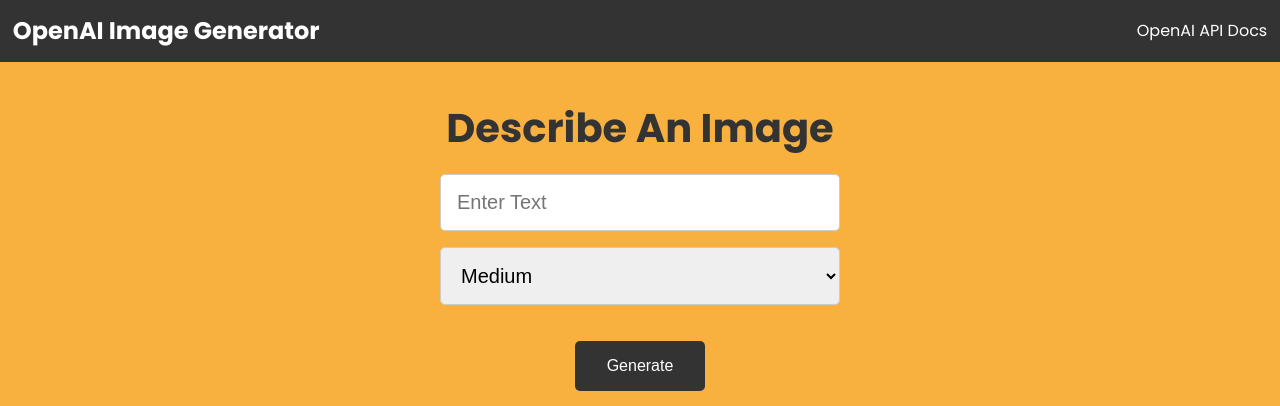
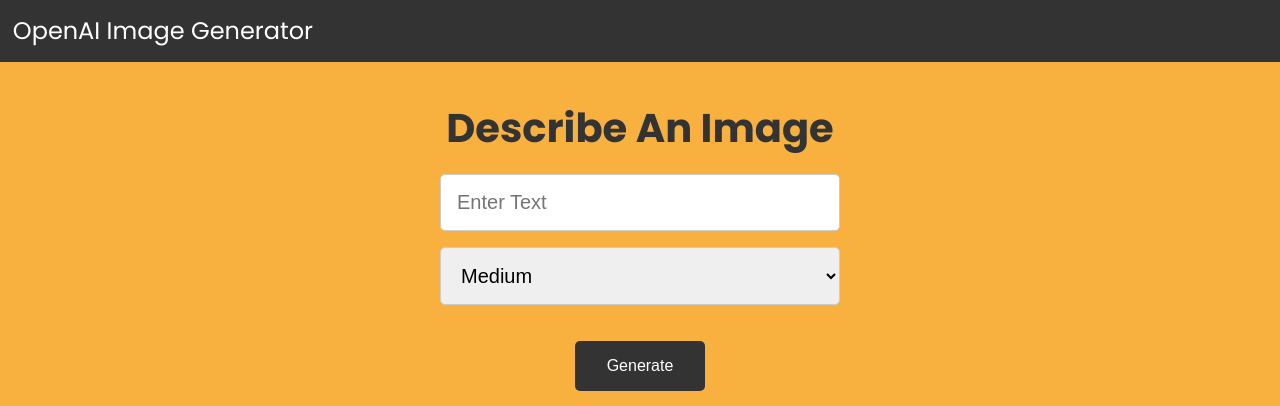
Before and after one commit to Aryan-Srivastava/image-openai, a website: page public/index.html in a window 1280 px wide. Shown: the top 406 px of the page. Drawn offline with Linux system fonts and the light colour scheme.

Commit message:
added main index file for deployment

```diff
--- a/package.json
+++ b/package.json
@@ -2,7 +2,7 @@
   "name": "imageai",
   "version": "1.0.0",
   "description": "",
-  "main": "index.js",
+  "main": "index.html",
   "scripts": {
     "start": "node index",
     "dev": "nodemon index"
--- a/public/css/styles.css
+++ b/public/css/styles.css
@@ -47,6 +47,10 @@
 
 .navbar a:hover {
 	color: var(--primary-color);
+}
+
+h2 {
+	font-weight: 500;
 }
 
 /* Showcase */
--- a/public/index.html
+++ b/public/index.html
@@ -7,7 +7,7 @@
     <meta name="viewport" content="width=device-width, initial-scale=1.0">
     <link rel="stylesheet" href="css/styles.css" />
     <link rel="stylesheet" href="css/spinner.css" />
-    <title>OpenAI ImageI</title>
+    <title>ImageI</title>
 </head>
 
 <body>
@@ -15,13 +15,6 @@
         <div class="navbar">
             <div class="logo">
                 <h2>OpenAI Image Generator</h2>
-            </div>
-            <div class="nav-links">
-                <ul>
-                    <li>
-                        <a href="https://beta.openai.com/docs" target="_blank">OpenAI API Docs</a>
-                    </li>
-                </ul>
             </div>
         </div>
     </header>
```
Also changed, not shown: index.html (added, +13 -0 lines).
